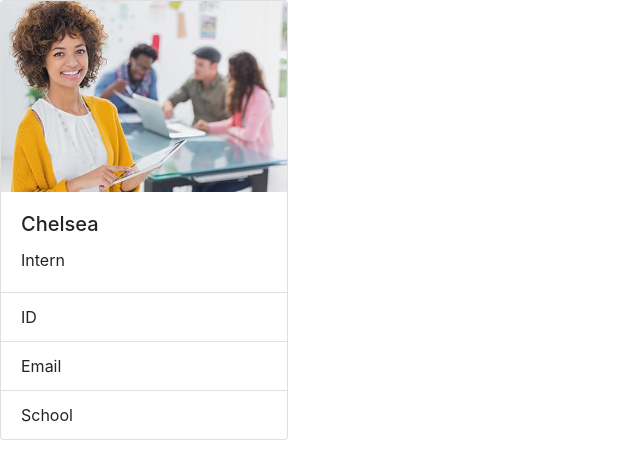
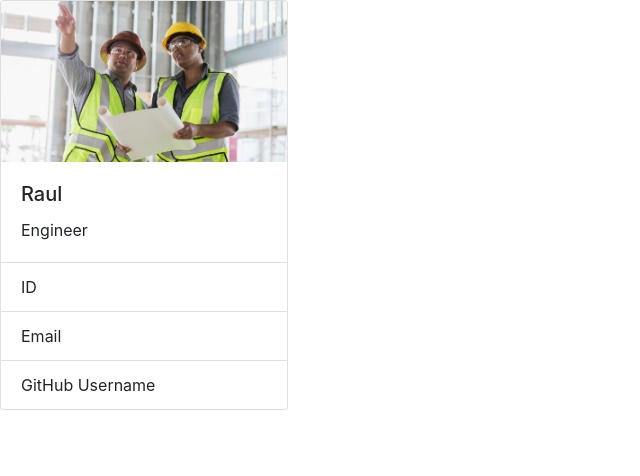
Before and after one commit to sjervin07/Employee_Summary, a website: page templates/engineer.html in a window 1280 px wide. Shown: the whole page, without its empty margins (0-640 px from the left). Drawn offline with nearby package versions, Linux system fonts and the light colour scheme; files whose address does not match are found by name.

Commit message:
Dummy card added for engineer html

```diff
--- a/templates/engineer.html
+++ b/templates/engineer.html
@@ -7,21 +7,21 @@
     <meta http-equiv="X-UA-Compatible" content="ie=edge">
     <link rel="stylesheet" href="https://stackpath.bootstrapcdn.com/bootstrap/4.3.1/css/bootstrap.min.css"
         integrity="sha384-ggOyR0iXCbMQv3Xipma34MD+dH/1fQ784/j6cY/iJTQUOhcWr7x9JvoRxT2MZw1T" crossorigin="anonymous">
-    <title>Intern</title>
+    <title>Engineer</title>
 </head>
 
 <body>
     <div class="card" style="width: 18rem;">
-        <img src="/Users/shannon/employee-summary/Employee_Summary/assets/images/Employees/Intern.jpg"
+        <img src="/Users/shannon/employee-summary/Employee_Summary/assets/images/Employees/Engineer.jpg"
             class="card-img-top" alt="Intern">
         <div class="card-body">
-            <h5 class="card-title">Chelsea</h5>
-            <p class="card-text">Intern</p>
+            <h5 class="card-title">Raul</h5>
+            <p class="card-text">Engineer</p>
         </div>
         <ul class="list-group list-group-flush">
             <li class="list-group-item">ID</li>
             <li class="list-group-item">Email</li>
-            <li class="list-group-item">School</li>
+            <li class="list-group-item">GitHub Username</li>
         </ul>
 
     </div>
```
